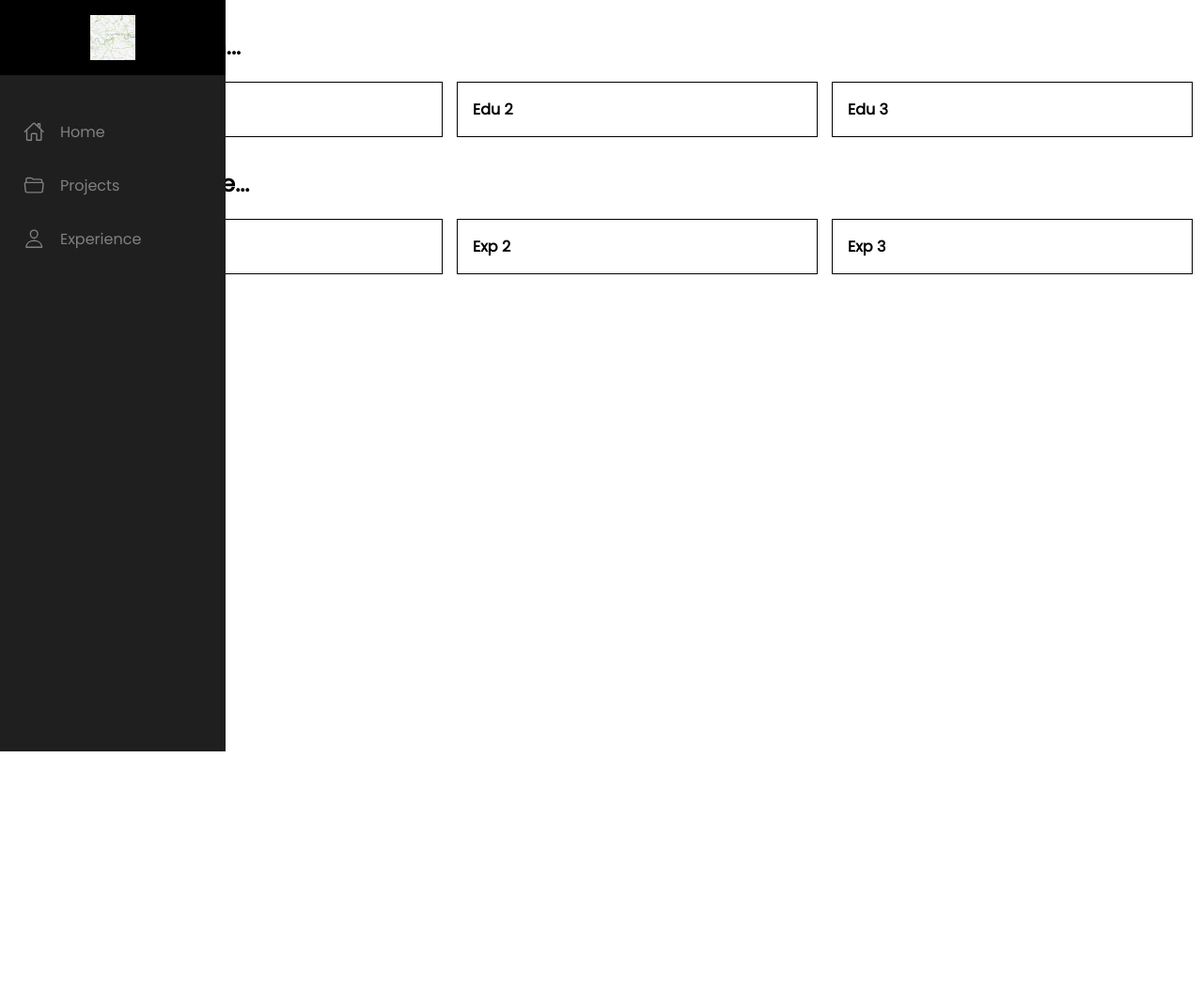
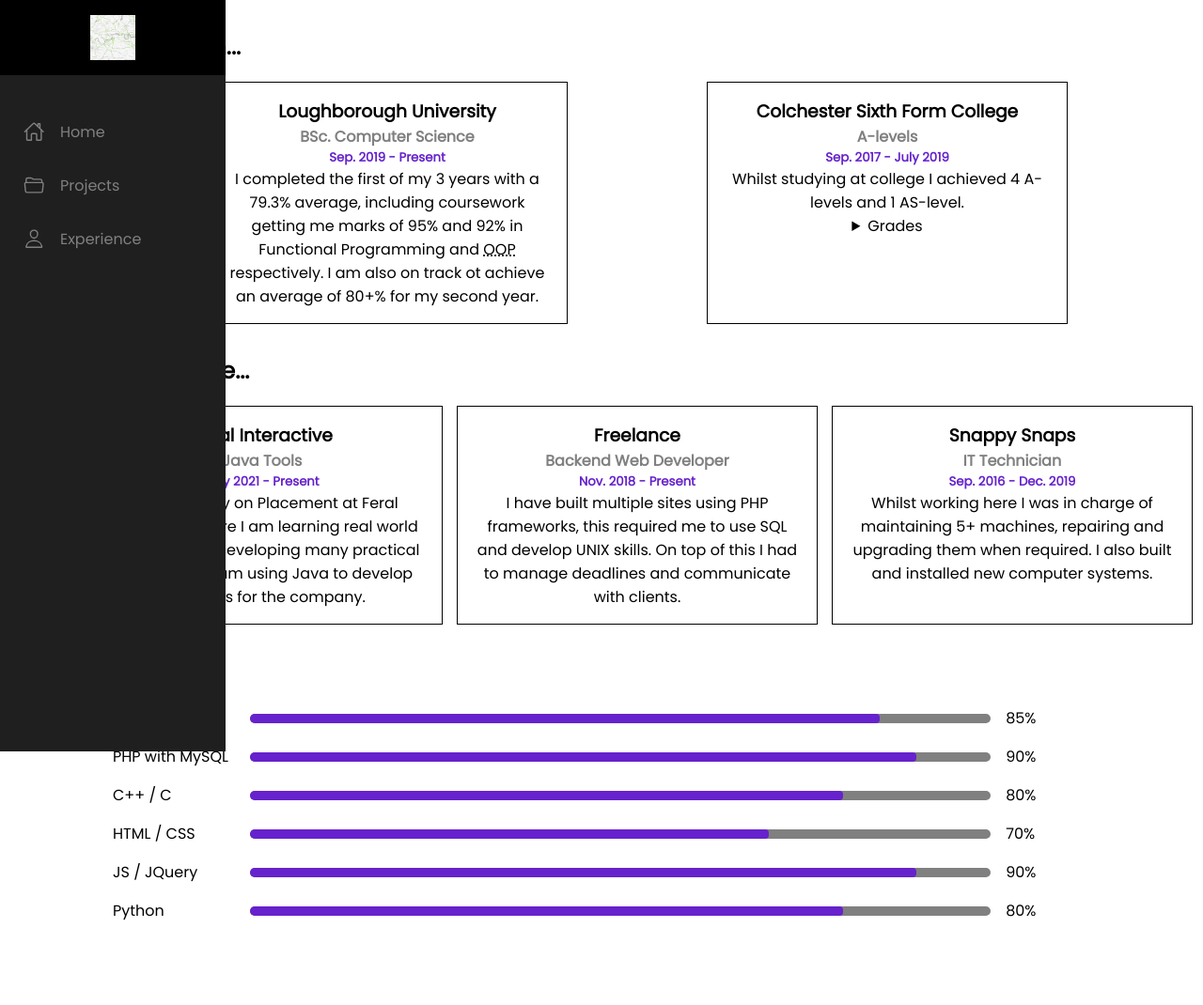
Before and after one commit to phippp/phippp.github.io, a PHP site: page /experience.html in a window 1280 px wide. Shown: the whole page at 94% size. Before the commit the page ends 800 px from the top, so only its background shows below. Run offline with PHP 8.4, Linux system fonts and the light colour scheme.

Commit message:
Added Experience content and added accent colour

```diff
--- a/experience.html
+++ b/experience.html
@@ -6,6 +6,7 @@
 <link rel="stylesheet" href="style.css">
 <script src="https://ajax.googleapis.com/ajax/libs/jquery/3.5.1/jquery.min.js"></script>
 <script src="navbar.js"></script>
+<script src="skills.js"></script>
 
 <nav id="navbar">
     <ul class="navbar-items flexbox-col">
@@ -45,27 +46,73 @@
     <section class="education-container container">
         <h2>Education...</h3>
         <section>
-            <h4>Edu 1</h4>
+            <h3>Loughborough University</h3>
+            <h4>BSc. Computer Science</h4>
+            <h5><time datetime="2019-09-01">Sep. 2019</time> - <time datetime="now">Present</time></h5>
+            <p>I completed the first of my 3 years with a 79.3% average, including coursework getting me marks of 95% and 92% in Functional Programming and <abbr title="Object Orientated Programming">OOP</abbr> respectively. I am also on track ot achieve an average of 80+% for my second year.</p>
         </section>
         <section>
-            <h4>Edu 2</h4>
-        </section>
-        <section>
-            <h4>Edu 3</h4>
+            <h3>Colchester Sixth Form College</h3>
+            <h4>A-levels</h4>
+            <h5><time datetime="2017-09-01">Sep. 2017</time> - <time datetime="2019-07-01">July 2019</time></h5>
+            <p>Whilst studying at college I achieved 4 A-levels and 1 AS-level.<br/><details><summary>Grades</summary> A - Mathematics<br/>B - Computer Science,<br/> B - Chemistry,<br/> B - Further Maths (AS),<br/> C - Physics</details></p>
         </section>
     </section>
 
     <section class="experience-container container">
         <h2>Experience...</h3>
         <section>
-            <h4>Exp 1</h4>
+            <h3>Feral Interactive</h3>
+            <h4>Java Tools</h4>
+            <h5><time datetime="2021-07-05">July 2021</time> - <time datetime="now">Present</time></h5>
+            <p>I am currently on Placement at Feral Interactive where I am learning real world skills aswell as developing many practical coding skills. I am using Java to develop web apps for the company.</p>
         </section>
         <section>
-            <h4>Exp 2</h4>
+            <h3>Freelance</h3>
+            <h4>Backend Web Developer</h4>
+            <h5><time datetime="2018-11-01">Nov. 2018</time> - <time datetime="now">Present</time></h5>
+            <p>I have built multiple sites using PHP frameworks, this required me to use SQL and develop UNIX skills. On top of this I had to manage deadlines and communicate with clients.</p>
         </section>
         <section>
-            <h4>Exp 3</h4>
+            <h3>Snappy Snaps</h3>
+            <h4>IT Technician</h4>
+            <h5><time datetime="2016-09-01">Sep. 2016</time> - <time datetime="2019-12-01">Dec. 2019</time></h5>
+            <p>Whilst working here I was in charge of maintaining 5+ machines, repairing and upgrading them when required. I also built and installed new computer systems.</p>
         </section>
+    </section>
+
+    <section class="skills-container container">
+        <h2>Skills...</h2>
+        <div class="skill-container">
+            <p class="skill">Java</p>
+            <div class="bar" data-percent=85%><span></span></div>
+            <span class="percent"></span>
+        </div>
+        <div class="skill-container">
+            <p class="skill">PHP with MySQL</p>
+            <div class="bar" data-percent=90%><span></span></div>
+            <span class="percent"></span>
+        </div>
+        <div class="skill-container">
+            <p class="skill">C++ / C</p>
+            <div class="bar" data-percent=80%><span></span></div>
+            <span class="percent"></span>
+        </div>
+        <div class="skill-container">
+            <p class="skill">HTML / CSS</p>
+            <div class="bar" data-percent=70%><span></span></div>
+            <span class="percent"></span>
+        </div>
+        <div class="skill-container">
+            <p class="skill">JS / JQuery</p>
+            <div class="bar" data-percent=90%><span></span></div>
+            <span class="percent"></span>
+        </div>
+        <div class="skill-container">
+            <p class="skill">Python</p>
+            <div class="bar" data-percent=80%><span></span></div>
+            <span class="percent"></span>
+        </div>
     </section>
 </main>
 <!-- To compile the scss run: -->
--- /dev/null
+++ b/skills.js
@@ -0,0 +1,11 @@
+//Have to use JS to change the length of the bars because not
+//many browsers support attr() for css
+$(document).ready(function () {
+    $(".bar span").each(function(){
+        let per = $(this).parent().attr("data-percent")
+        $(this).animate({
+            "width": per
+        });
+        $(this).parent().next().html(per);
+    });
+});
--- a/style.css
+++ b/style.css
@@ -172,6 +172,7 @@ main.home h1.main-title {
 }
 
 main.home h4.welcome-message {
+  color: #6622cc;
   padding: 1rem 2rem;
 }
 
@@ -280,6 +281,7 @@ main.project .project-container .project-code-btn .icon-wrapper ion-icon {
 
 main.experience {
   margin-top: .5em;
+  margin-bottom: 5rem;
   width: calc(100% - 5rem);
   float: right;
   -webkit-box-orient: vertical;
@@ -312,11 +314,12 @@ main.experience .container {
 }
 
 main.experience .container h2 {
-  width: 100%;
+  width: calc(100% - 3.4em);
   margin: 1em 1.7em 0.5em;
 }
 
 main.experience .container section {
+  text-align: center;
   min-width: 350px;
   margin: .5em .25em;
   padding: 1em;
@@ -324,7 +327,68 @@ main.experience .container section {
   width: calc((100% - 18em) / 3);
 }
 
+main.experience .container section h4 {
+  color: gray;
+}
+
+main.experience .container section h5 {
+  color: #6622cc;
+}
+
 main.experience .container section:first-of-type {
   margin-left: 0;
 }
+
+main.experience .skills-container {
+  display: -webkit-box;
+  display: -ms-flexbox;
+  display: flex;
+  -webkit-box-orient: vertical;
+  -webkit-box-direction: normal;
+      -ms-flex-flow: column wrap;
+          flex-flow: column wrap;
+}
+
+main.experience .skills-container div.skill-container {
+  margin: .5em .25em;
+  margin-left: 2.5em;
+  display: -webkit-box;
+  display: -ms-flexbox;
+  display: flex;
+  -webkit-box-pack: stretch;
+      -ms-flex-pack: stretch;
+          justify-content: stretch;
+  -webkit-box-align: center;
+      -ms-flex-align: center;
+          align-items: center;
+  width: 90%;
+}
+
+main.experience .skills-container div.skill-container p {
+  width: 10rem;
+  margin-right: 1rem;
+}
+
+main.experience .skills-container div.skill-container > span {
+  width: 10rem;
+  margin-left: 1rem;
+}
+
+main.experience .skills-container div.skill-container .bar {
+  display: -webkit-box;
+  display: -ms-flexbox;
+  display: flex;
+  background: gray;
+  width: 90%;
+  height: 10px;
+  border-radius: .5em;
+  overflow: hidden;
+}
+
+main.experience .skills-container div.skill-container .bar span {
+  content: " ";
+  width: 0;
+  background-color: #6622cc;
+  border-radius: .25em;
+}
 /*# sourceMappingURL=style.css.map */
--- a/style.scss
+++ b/style.scss
@@ -6,6 +6,7 @@ $white-3: rgba(255,255,255,0.5);
 $grey: rgb(128, 128, 128);
 $black: #000000;
 $box-shadow: rgba(0,0,0,.25);
+$accent: #6622cc;
 
 *{
     margin:0;
@@ -138,6 +139,7 @@ main.home{
         font-size: 3.5rem;
     }
     h4.welcome-message{
+        color: $accent;
         padding: 1rem 2rem;
     }
     p.about-me{
@@ -222,6 +224,7 @@ main.project{
 
 main.experience{
     margin-top: .5em;
+    margin-bottom: 5rem;
     width: calc(100% - 5rem);
     float: right;
     flex-flow: column wrap;
@@ -236,10 +239,17 @@ main.experience{
         justify-content: space-evenly;
         flex-flow: row wrap;
         h2{
-            width: 100%;
+            width: calc(100% - 3.4em);
             margin:1em 1.7em 0.5em;
         }
         section{
+            h4{
+                color: $grey;
+            }
+            h5{
+                color: $accent;
+            }
+            text-align: center ;
             &:first-of-type{
                 margin-left:0;
             }
@@ -250,4 +260,38 @@ main.experience{
             width: calc((100% - 18em) / 3);
         }
     }
+    .skills-container{
+        display: flex;
+        flex-flow: column wrap;
+        div.skill-container{
+            margin: .5em .25em;
+            margin-left: 2.5em;
+            display: flex;
+            justify-content: stretch;
+            align-items: center;
+            width: 90%;
+            p{
+                width: 10rem;
+                margin-right: 1rem;
+            }
+            > span{
+                width: 10rem;
+                margin-left: 1rem;
+            }
+            .bar{
+                display: flex;
+                background: $grey;
+                width: 90%;
+                height: 10px;
+                border-radius: .5em;
+                overflow: hidden;
+                span{
+                    content: " ";
+                    width: 0;
+                    background-color: $accent;
+                    border-radius: .25em;
+                }
+            }
+        }
+    }
 }
```
Also changed, not shown: 1 other file.
